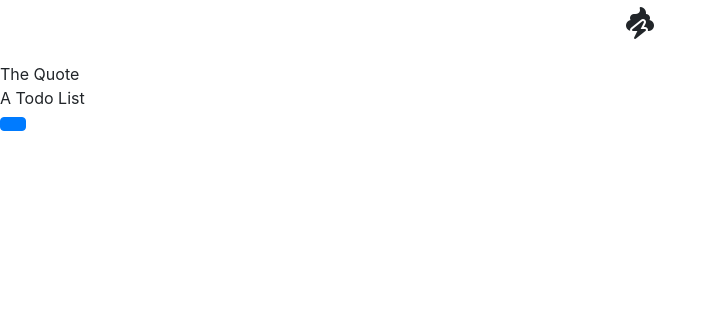
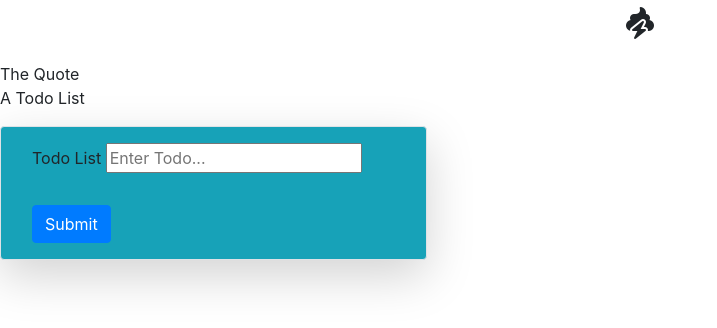
Before and after one commit to bayleyjensen/Inspire, a plain HTML site: page index.html in a window 1280 px wide. Shown: the whole page, without its empty margins (0-717 px from the left). Drawn offline with nearby package versions, Linux system fonts and the light colour scheme; no server answers.

Commit message:
todo needs reviewed

```diff
--- a/app/controllers/todo-controller.js
+++ b/app/controllers/todo-controller.js
@@ -5,17 +5,17 @@ import Todos from "../models/todos.js";
 
 //TODO Create the render function
 function _drawTodos() {
+  let template = "";
   let todos = store.State.todos;
-  document.getElementById("todos").innerHTML = todos.Template;
+  document.getElementById("todos").innerHTML = template;
 }
 //TODO //make template and model //
 
 export default class TodoController {
   constructor() {
     console.log("Hola from the Todo controller");
+    TodoService.getTodosAsync();
     store.subscribe("todos", _drawTodos);
-    //TODO Remember to register your subscribers
-    TodoService.getTodosAsync();
   }
 
   async getTodosAsync() {
@@ -26,15 +26,15 @@ export default class TodoController {
     }
   }
 
-  async addTodoAsync(e) {
+  async addTodoAsync(event) {
+    event.preventDefault();
+    var formData = event.target;
     debugger;
-    e.preventDefault();
-    var form = e.target;
-    var todo = {
-      //TODO build the todo object from the data that comes into this method
+    let newTodo = {
+      description: formData.description.value
     };
     try {
-      await TodoService.addTodoAsync(todo);
+      await TodoService.addTodoAsync(newTodo);
     } catch (error) {
       debugger;
       console.error("[ERROR]:", error);
--- a/app/models/todos.js
+++ b/app/models/todos.js
@@ -8,7 +8,6 @@ export default class Todo {
 
   get Template() {
     return /*html*/ `
-    <form onsubmit=""></form>
-    <div id="todos"></div>`;
+    <div id="todos">${this.description}</div>`;
   }
 }
--- a/app/services/todo-service.js
+++ b/app/services/todo-service.js
@@ -11,14 +11,16 @@ class TodoService {
   async getTodosAsync() {
     console.log("Getting the Todo List");
     let res = await todoApi.get();
-    store.commit("todos", new Todo(res.data));
-    console.log("this is my todos data", res);
+    store.commit(
+      "todos",
+      res.data.data.map(t => new Todo(t))
+    );
+    console.log("THIS BE WHAT IM LOOKING FOR", res);
   }
   // TODO Handle this response from the server
 
-  async addTodoAsync(todo) {
-    let newTodo = store.State.todos;
-    let res = await todoApi.post("", todo);
+  async addTodoAsync(newTodo) {
+    let res = await todoApi.post("", newTodo);
     console.log("from add async", res);
     //TODO Handle this response from the server (hint: what data comes back, do you want this?)
   }
--- a/app/store.js
+++ b/app/store.js
@@ -4,9 +4,9 @@ import Image from "./models/image.js";
 import Todos from "./models/todos.js";
 
 let _state = {
+  image: {},
   /**@type {Weather} */
   weather: new Weather({ name: "loading", main: { temp: 0.0 } }), //temporary fake data
-  image: {},
   /**@type {Todos[]}*/
   todos: [], //TODO change 'any' to your todo model
   /** @type {Quote} */
--- a/index.html
+++ b/index.html
@@ -35,9 +35,25 @@
 
     <div>
       A Todo List
-      <form onsubmit="app.todoController.addTodoAsync()">
-        <button type="submit" class="btn btn-primary"></button>
-      </form>
+      <div class="col-4 border bg-info rounded shadow-lg mt-3">
+        <form
+          class="text-left p-3"
+          onsubmit="app.todoController.addTodoAsync(event)"
+        >
+          <div class="form-group">
+            <label for="description">Todo List</label>
+            <input
+              type="text"
+              name="description"
+              class="form-group"
+              placeholder="Enter Todo..."
+              required
+            />
+          </div>
+          <button type="submit" class="btn btn-primary ">Submit</button>
+        </form>
+      </div>
+
       <div id="todos"></div>
     </div>
     <script src="https://cdnjs.cloudflare.com/ajax/libs/axios/0.18.0/axios.js"></script>
```
